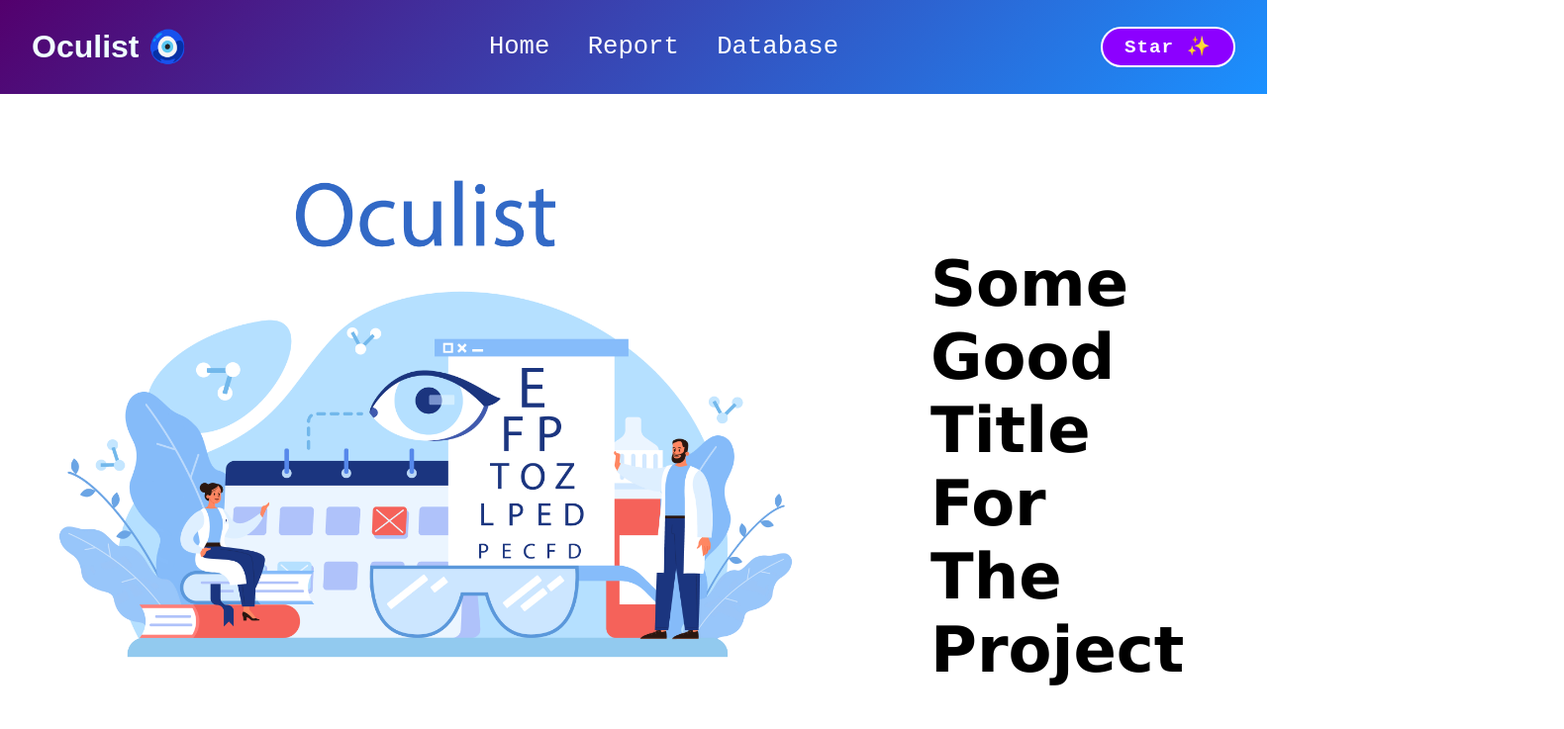
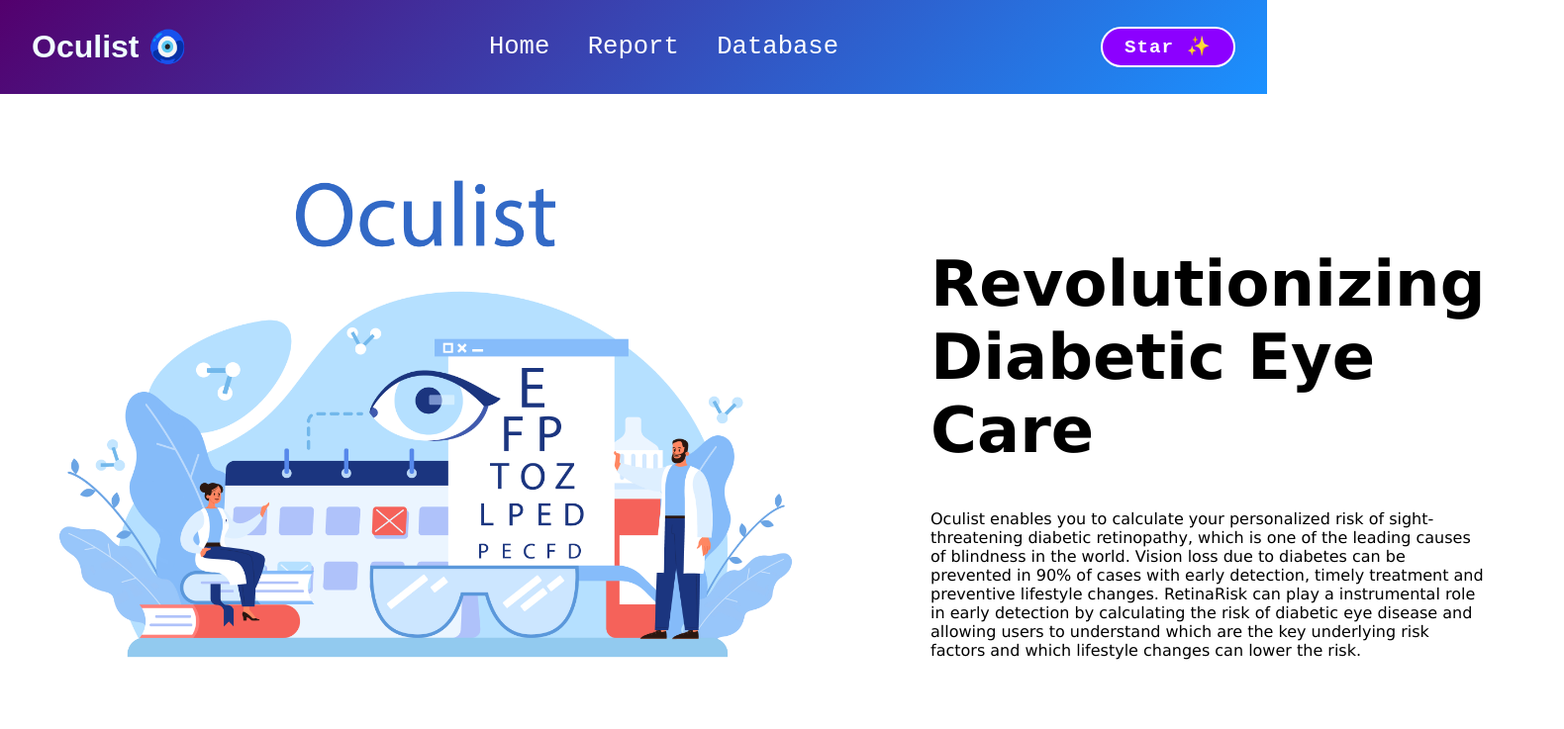
Before and after one commit to Auleen/Oculist, a React (Create React App) app: page / in a window 1280 px wide. Shown: the top 737 px of the page at 99% size, 1580 px wide, since content can reach past the window. Built offline with nearby package versions, Linux system fonts and the light colour scheme; a web font is replaced by a local one.

Commit message:
added titles

```diff
--- a/src/components/about/about.jsx
+++ b/src/components/about/about.jsx
@@ -11,8 +11,8 @@
             <img src={image} />
         </div>
         <div className='Text'>
-        <h1 className='aboutHead'> <strong>Some Good Title For The Project</strong></h1>
-        Lorem ipsum dolor sit amet consectetur adipisicing elit. Totam sed nostrum nemo quo! Officiis esse dolor reiciendis minus pariatur. Assumenda.
+        <h1 className='aboutHead'> <strong>Revolutionizing Diabetic Eye Care</strong></h1>
+        Oculist enables you to calculate your personalized risk of sight-threatening diabetic retinopathy, which is one of the leading causes of blindness in the world. Vision loss due to diabetes can be prevented in 90% of cases with early detection, timely treatment and preventive lifestyle changes. RetinaRisk can play a instrumental role in early detection by calculating the risk of diabetic eye disease and allowing users to understand which are the key underlying risk factors and which lifestyle changes can lower the risk.
         </div>
     </div>
     <div className='buttonTab'>
--- a/src/components/report/report.jsx
+++ b/src/components/report/report.jsx
@@ -30,9 +30,9 @@
       <Navbar />
       <div className="reportgen">
       <div className="uploadImageContainer">
-        <h3>
+        <h2>
           <strong>Upload Image Here 📸</strong>
-        </h3>
+        </h2>
         <form>
           <input type="file" name="Upload Image" onChange={onImageChange} />
           <button  type="button" onClick={generateNumber}>Search</button>
```
